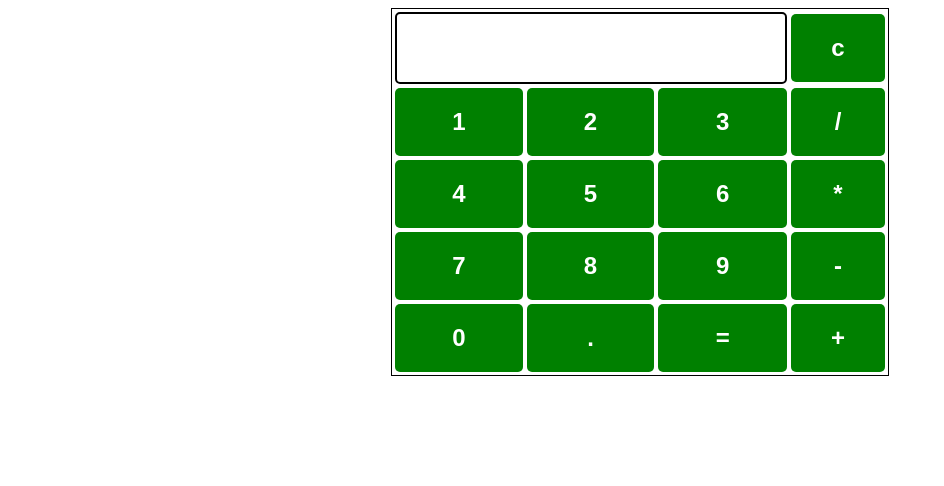
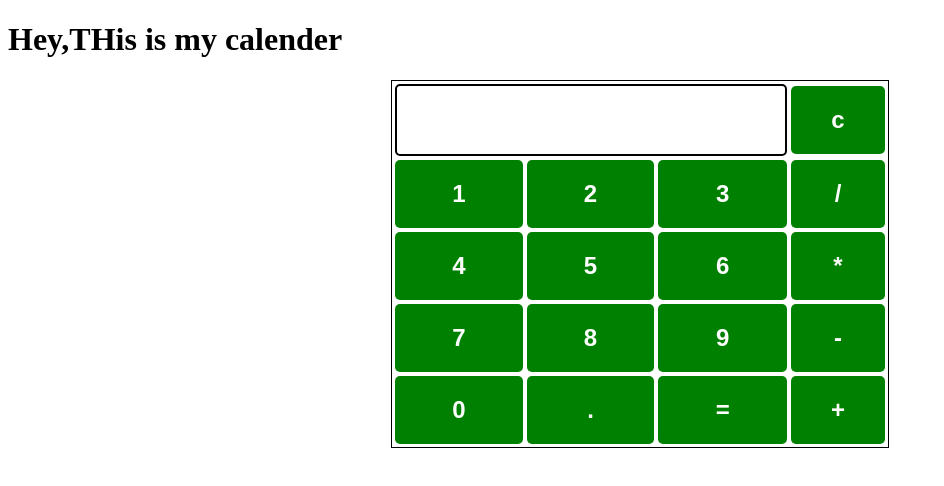
Before and after one commit to pravalika77/Ansible, a plain HTML site: page index.html in a window 1280 px wide. Shown: the whole page, without its empty margins (0-944 px from the left). Drawn offline with nearby package versions, Linux system fonts and the light colour scheme.

Commit message:
updating index file

```diff
--- a/index.html
+++ b/index.html
@@ -2,6 +2,7 @@
 <html>
 
 <head>
+	<h1>Hey,THis is my calender</h1>
 	<script src=
 "https://cdnjs.cloudflare.com/ajax/libs/mathjs/10.6.4/math.js"
 		integrity=
```
